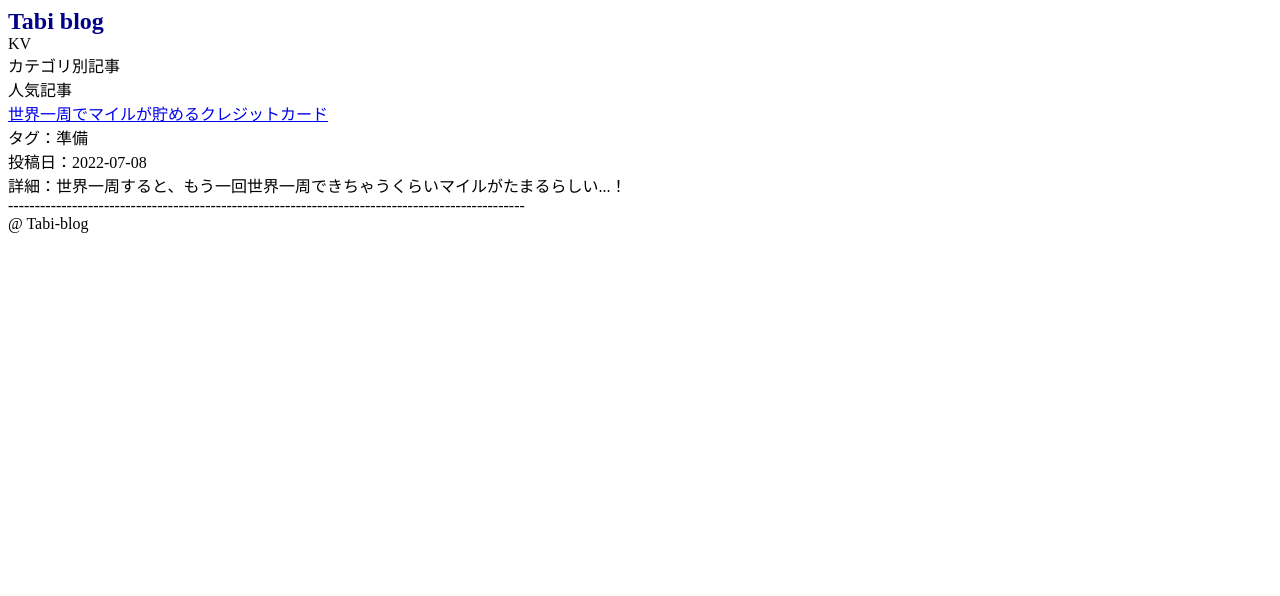
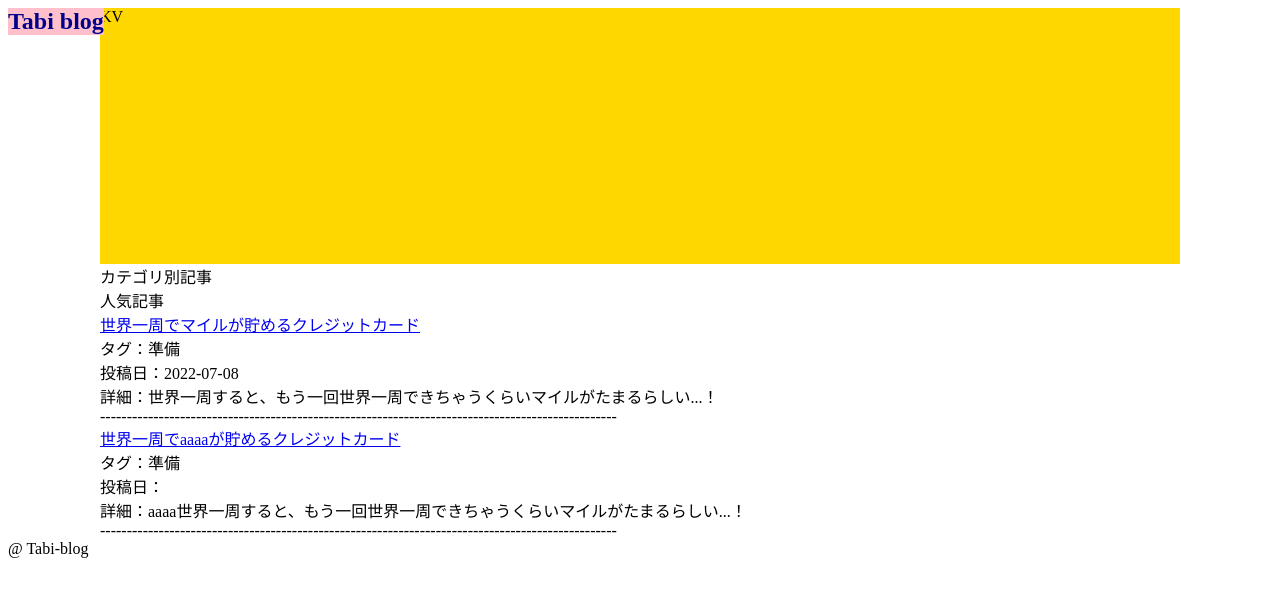
Before and after one commit to westhouseK/tabi-blog, a Next.js app: page / in a window 1280 px wide. Shown: the top 596 px of the page. Built offline with nearby package versions, Linux system fonts and the light colour scheme.

Commit message:
[add] TOP_CSS適用中

```diff
--- a/app/header.module.css
+++ /dev/null
@@ -1,6 +0,0 @@
-.logo {
-    color: darkblue;
-    text-decoration: none;
-    font-size: x-large;
-    font-weight: bold;
-}
--- /dev/null
+++ b/app/header.module.scss
@@ -0,0 +1,19 @@
+.logo {
+    color: darkblue;
+    text-decoration: none;
+    font-size: x-large;
+    font-weight: bold;
+}
+.header{
+    position: fixed;
+    background-color: pink;
+    margin-bottom: 2vw;
+
+    &:hover{
+        opacity: 0.6;
+    }
+}
+
+.kv{
+    height: 20vw;
+}
--- a/app/header.tsx
+++ b/app/header.tsx
@@ -1,9 +1,9 @@
 import Link from "next/link"
-import style from "./header.module.css"
+import style from "./header.module.scss"
 
 const Header = () => {
   return (
-    <header>
+    <header className={style.header}>
       <div>
         <Link className={style.logo} href="/">
           Tabi blog
--- a/app/page.tsx
+++ b/app/page.tsx
@@ -5,6 +5,7 @@ import matter from "gray-matter"
 import Link from "next/link"
 import Footer from "./footer"
 import Header from "./header"
+import style from "./top.module.scss"
 
 async function getPosts() {
   const currentPostsDir = path.join(process.cwd(), "posts")
@@ -25,8 +26,8 @@ export default async function Home() {
   return (
     <>
       <Header />
-      <main>
-        <div>KV</div>
+      <main className={style.container}>
+        <div className={style.kv}>KV</div>
         <div>カテゴリ別記事</div>
         <div>人気記事</div>
         {posts.map((post) => (
--- /dev/null
+++ b/app/top.module.scss
@@ -0,0 +1,9 @@
+.kv{
+    height: 20vw;
+    background-color: gold;
+}
+.container{
+    max-width: 1080px;
+    width: 90vw;
+    margin: 0 auto;
+}
--- a/package.json
+++ b/package.json
@@ -20,6 +20,7 @@
     "next": "13.4.8",
     "react": "18.2.0",
     "react-dom": "18.2.0",
+    "sass": "^1.63.6",
     "typescript": "5.1.6"
   },
   "devDependencies": {
--- /dev/null
+++ b/posts/2.md
@@ -0,0 +1,15 @@
+---
+title: "世界一周でaaaaが貯めるクレジットカード"
+create_date: "2022-07-08"
+update_date: "2022-07-08"
+description: "aaaa世界一周すると、もう一回世界一周できちゃうくらいマイルがたまるらしい...！"
+tag: "準備"
+---
+
+## クレジットカード一覧
+- A
+- B
+- C
+
+## おすすめのクレジットカード
+- A
```
Also changed, not shown: 1 other file (tests, documents, lock files or other folders).
